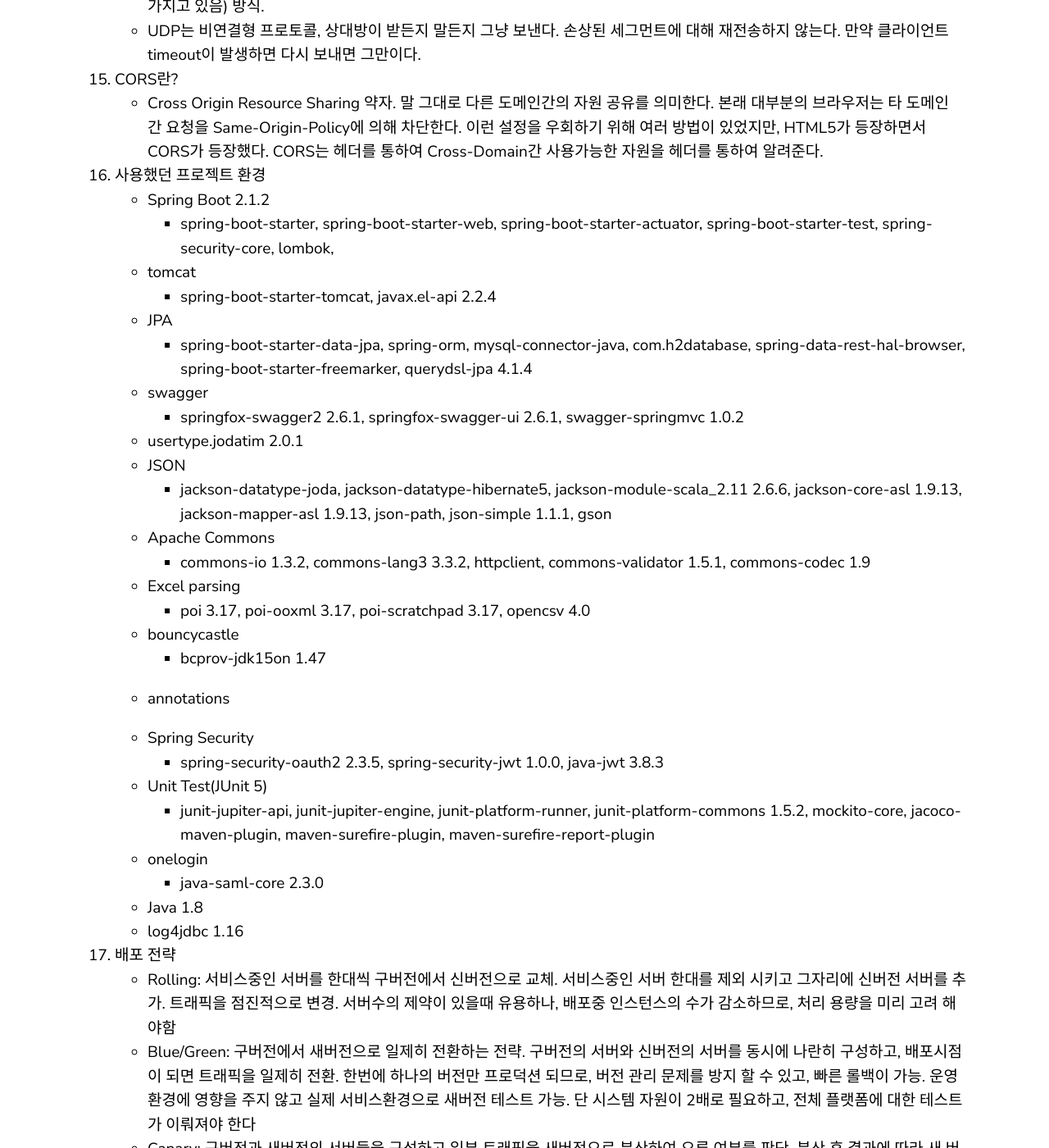
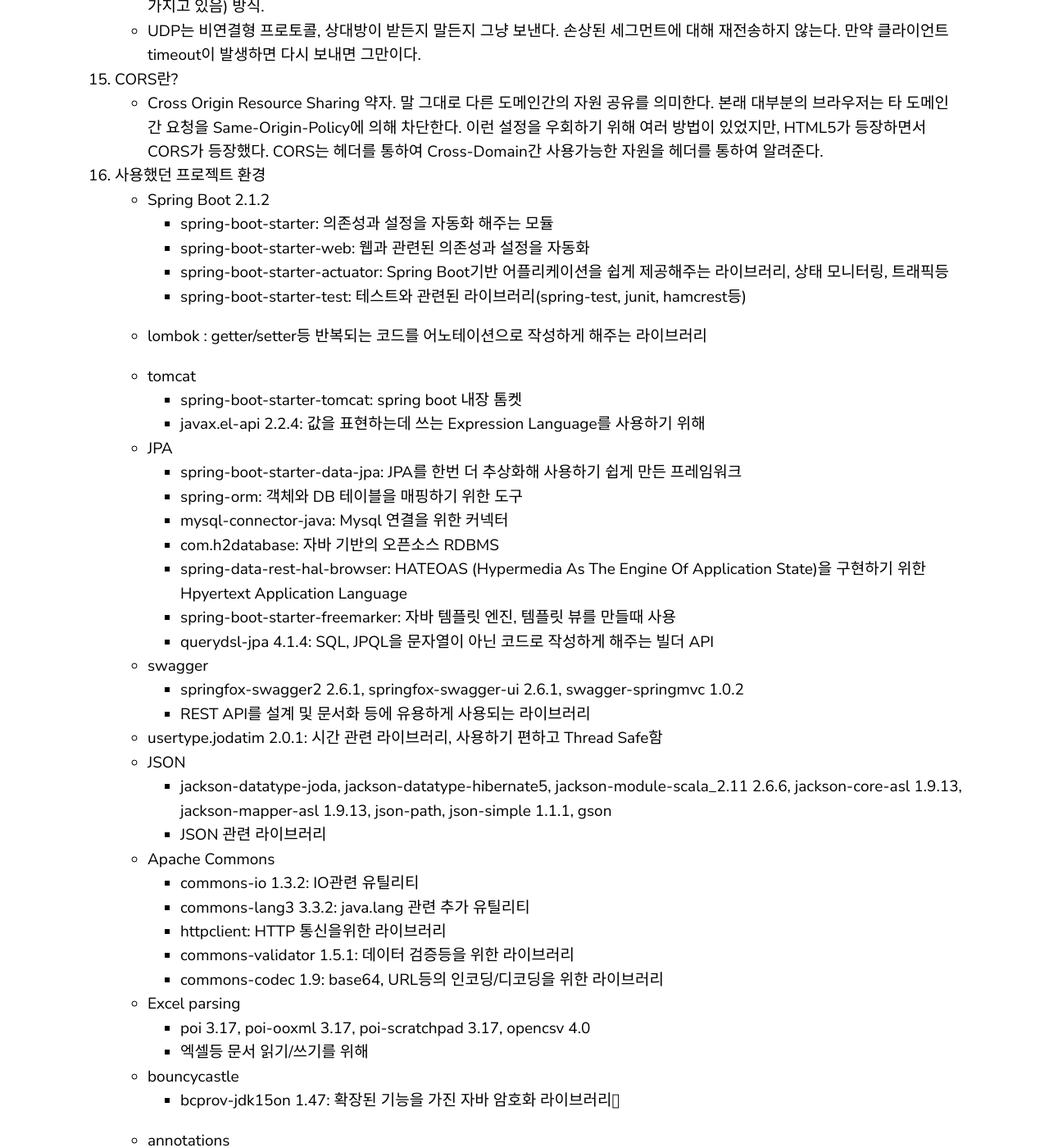
Before and after one commit to yoowonyoung/yoowonyoung.github.io, a Jekyll site: the page built from _posts/2020-08-11-Interview-03.md, in a window 1280 px wide and 1400 px high, scrolled down 15033 px. Shown: the whole window at 82% size. Built offline with Jekyll 4.4.1, drawn with Linux system fonts in a browser that asks for light colours; comment, search, counter and statistics services are not loaded; some of the changed text lies outside the part shown.

Commit message:
update interview

```diff
--- a/_posts/2020-08-11-Interview-03.md
+++ b/_posts/2020-08-11-Interview-03.md
@@ -439,39 +439,65 @@
 
 16. 사용했던 프로젝트 환경
     - Spring Boot 2.1.2
-        * spring-boot-starter, spring-boot-starter-web, spring-boot-starter-actuator, spring-boot-starter-test, spring-security-core, lombok,
+        * spring-boot-starter: 의존성과 설정을 자동화 해주는 모듈
+        * spring-boot-starter-web: 웹과 관련된 의존성과 설정을 자동화
+        * spring-boot-starter-actuator: Spring Boot기반 어플리케이션을 쉽게 제공해주는 라이브러리, 상태 모니터링, 트래픽등
+        * spring-boot-starter-test: 테스트와 관련된 라이브러리(spring-test, junit, hamcrest등)
+
+    - lombok : getter/setter등 반복되는 코드를 어노테이션으로 작성하게 해주는 라이브러리
 
     - tomcat
-        * spring-boot-starter-tomcat, javax.el-api 2.2.4
+        * spring-boot-starter-tomcat: spring boot 내장 톰켓
+        * javax.el-api 2.2.4: 값을 표현하는데 쓰는 Expression Language를 사용하기 위해
     - JPA
-        * spring-boot-starter-data-jpa, spring-orm, mysql-connector-java, com.h2database, spring-data-rest-hal-browser, spring-boot-starter-freemarker, querydsl-jpa 4.1.4
+        * spring-boot-starter-data-jpa: JPA를 한번 더 추상화해 사용하기 쉽게 만든 프레임워크
+        * spring-orm: 객체와 DB 테이블을 매핑하기 위한 도구
+        * mysql-connector-java: Mysql 연결을 위한 커넥터
+        * com.h2database: 자바 기반의 오픈소스 RDBMS
+        * spring-data-rest-hal-browser: HATEOAS (Hypermedia As The Engine Of Application State)을 구현하기 위한 Hpyertext Application Language
+        * spring-boot-starter-freemarker: 자바 템플릿 엔진, 템플릿 뷰를 만들때 사용
+        * querydsl-jpa 4.1.4: SQL, JPQL을 문자열이 아닌 코드로 작성하게 해주는 빌더 API
 
     - swagger
         * springfox-swagger2 2.6.1, springfox-swagger-ui 2.6.1, swagger-springmvc 1.0.2
+        * REST API를 설계 및 문서화 등에 유용하게 사용되는 라이브러리
 
-    - usertype.jodatim 2.0.1
+    - usertype.jodatim 2.0.1: 시간 관련 라이브러리, 사용하기 편하고 Thread Safe함
     - JSON
         * jackson-datatype-joda, jackson-datatype-hibernate5, jackson-module-scala_2.11 2.6.6, jackson-core-asl 1.9.13, jackson-mapper-asl 1.9.13, json-path, json-simple 1.1.1, gson
+        * JSON 관련 라이브러리
 
     - Apache Commons
-        * commons-io 1.3.2, commons-lang3 3.3.2, httpclient, commons-validator 1.5.1, commons-codec 1.9
+        * commons-io 1.3.2: IO관련 유틸리티
+        * commons-lang3 3.3.2: java.lang 관련 추가 유틸리티
+        * httpclient: HTTP 통신을위한 라이브러리
+        * commons-validator 1.5.1: 데이터 검증등을 위한 라이브러리
+        * commons-codec 1.9: base64, URL등의 인코딩/디코딩을 위한 라이브러리
 
     - Excel parsing
         * poi 3.17, poi-ooxml 3.17, poi-scratchpad 3.17, opencsv 4.0
+        * 엑셀등 문서 읽기/쓰기를 위해
 
     - bouncycastle
-        * bcprov-jdk15on 1.47
+        * bcprov-jdk15on 1.47: 확장된 기능을 가진 자바 암호화 라이브러리
 
     - annotations
 
     - Spring Security
-        * spring-security-oauth2 2.3.5, spring-security-jwt 1.0.0, java-jwt 3.8.3
+        * spring-security-core: 스프링 시큐리티
+        * spring-security-oauth2 2.3.5: OAuth2.0 라이브러리
+        * spring-security-jwt 1.0.0, java-jwt 3.8.3 : JWT사용을 위한 라이브러리
 
     - Unit Test(JUnit 5)
-        * junit-jupiter-api, junit-jupiter-engine, junit-platform-runner, junit-platform-commons 1.5.2, mockito-core, jacoco-maven-plugin, maven-surefire-plugin, maven-surefire-report-plugin
+        * junit-jupiter-api, junit-jupiter-engine, junit-platform-runner, junit-platform-commons 1.5.2: JUnit 5
+        * mockito-core: Mock 라이브러리
+        * jacoco-maven-plugin: Code Coverage 측정을 위한 라이브러리
+        * maven-surefire-plugin, maven-surefire-report-plugin: Unit test를 위해
 
     - onelogin
-        * java-saml-core 2.3.0
+        * java-saml-core 2.3.0: 도메인간의 SSO를 가능하게 하는 라이브러리
+        * SAML : Security Asserting Markup Language, http://en.wikipedia.org/wiki/SAML 참조
+        * SSO : Single Sign On 하나의 일관된 인증방식으로 여러 서비스에 로그온할 수 있는 방법
 
     - Java 1.8
     - log4jdbc 1.16
```
